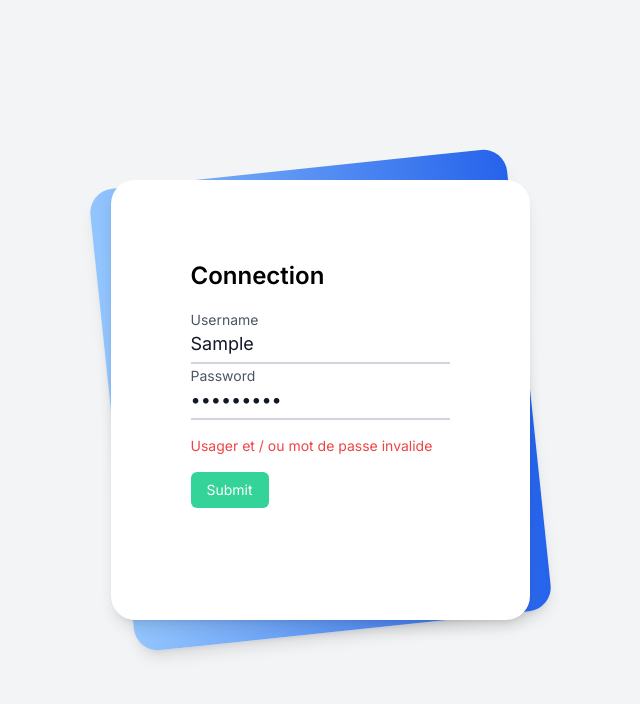
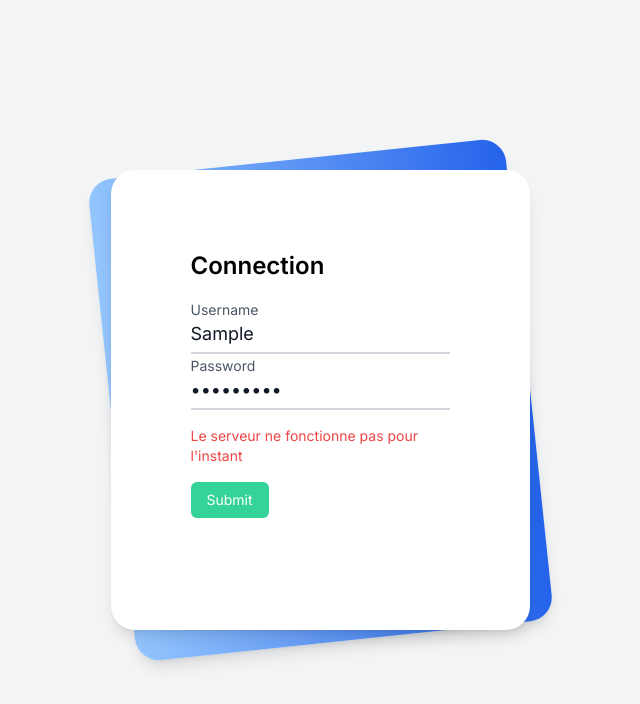
Before and after one commit to ZhichGaming/student-website-archive, a Next.js app in the folder CLIENT/: page /login in a window 1280 px wide. Both pictures are taken after typing "Sample", "Sample123" into the empty fields and a click on the button "Submit". Shown: the top 704 px of the page, without its empty margins (320-960 px from the left). Built offline with nearby package versions, Linux system fonts and the light colour scheme; no server answers.

Commit message:
now detects problems when login

```diff
--- a/CLIENT/src/app/login/LoginForm.tsx
+++ b/CLIENT/src/app/login/LoginForm.tsx
@@ -9,14 +9,18 @@ export default function LoginForm() {
   const usernameRef = useRef(null);
   const passwordRef = useRef(null);
   const errorRef = useRef(null);
-  const [failed, setFailed] = useState(false);
+  const [failed, setFailed] = useState("");
 
   useEffect(() => {
-    if (failed) {
-      errorRef?.current?.classList.remove("invisible");
+    if (failed == "" || failed == "connected") {
+      errorRef!.current!.classList.add("invisible");
       return;
+    } else if (failed == "password") {
+      errorRef!.current!.innerText = "Usager et / ou mot de passe invalide";
+    } else if (failed == "server") {
+      errorRef!.current!.innerText = "Le serveur ne fonctionne pas pour l'instant";
     }
-    errorRef?.current?.classList.add("invisible");
+    errorRef!.current!.classList.remove("invisible");
   }, [failed]);
 
   return (
@@ -45,17 +49,16 @@ function LoginButton({ refs, setFailed }: Props) {
   const router = useRouter();
 
   async function handleSubmit(e: any) {
-    setFailed(false);
+    setFailed("");
     e.preventDefault();
 
     let res = await login((usernameRef!.current! as HTMLInputElement).value, (passwordRef!.current! as HTMLInputElement).value);
-    console.log(res);
 
-    if (res) {
+    if (res == "connected") {
       router.push("/");
       return;
     }
-    setFailed(true);
+    setFailed(res);
   }
 
   return (
@@ -74,13 +77,13 @@ function LoginButton({ refs, setFailed }: Props) {
 
 function Error({ errorRef }: { errorRef: MutableRefObject<null> }) {
   return (
-    <p className="text-red-500 text-sm invisible" ref={errorRef}>
-      Usager et / ou mot de passe invalide
+    <p className="text-red-500 text-sm invisible w-[15rem]" ref={errorRef}>
+      Le serveur ne fonctionne pas pour l&#39;instant
     </p>
   );
 }
 
 type Props = {
   refs: MutableRefObject<null>[];
-  setFailed: Dispatch<SetStateAction<boolean>>;
+  setFailed: Dispatch<SetStateAction<string>>;
 };
--- a/CLIENT/src/app/login/page.tsx
+++ b/CLIENT/src/app/login/page.tsx
@@ -3,7 +3,7 @@ import LoginForm from "./LoginForm";
 export default function LoginPage() {
   return (
     <div className="min-h-screen bg-gray-100 py-6 flex flex-col justify-center sm:py-12">
-      <div className="relative py-3 sm:max-w-xl sm:mx-auto">
+      <div className="relative py-3 sm:max-w-2xl sm:mx-auto">
         {/* Blue background */}
         <div className="absolute inset-0 bg-gradient-to-r from-blue-300 to-blue-600 shadow-lg transform -skew-y-6 sm:skew-y-0 sm:-rotate-6 sm:rounded-3xl"></div>
         <div className="relative px-4 py-10 bg-white shadow-lg sm:rounded-3xl sm:p-20">
--- a/CLIENT/src/app/useUser.tsx
+++ b/CLIENT/src/app/useUser.tsx
@@ -3,7 +3,7 @@
 import { createContext, useContext, useEffect, useState } from "react";
 import type { ReactNode, Dispatch } from "react";
 
-const UserContext = createContext<[User, { login: (username: string, password: string) => Promise<boolean> }] | null>(null);
+const UserContext = createContext<[User, { login: (username: string, password: string) => Promise<string> }] | null>(null);
 
 function UserContextProvider({ children }: { children: ReactNode }) {
   const [user, setUser] = useState<User | null>(null);
@@ -25,16 +25,16 @@ function UserContextProvider({ children }: { children: ReactNode }) {
         body: JSON.stringify({ username, password }),
       });
 
-      if ((await res.status) == 401) {
-        return false;
+      if (res.status == 401) {
+        return "password";
       }
 
       let data = await res.json();
       setUser(data);
 
-      return true;
+      return "connected";
     } catch {
-      return false;
+      return "server";
     }
   }
 
```
